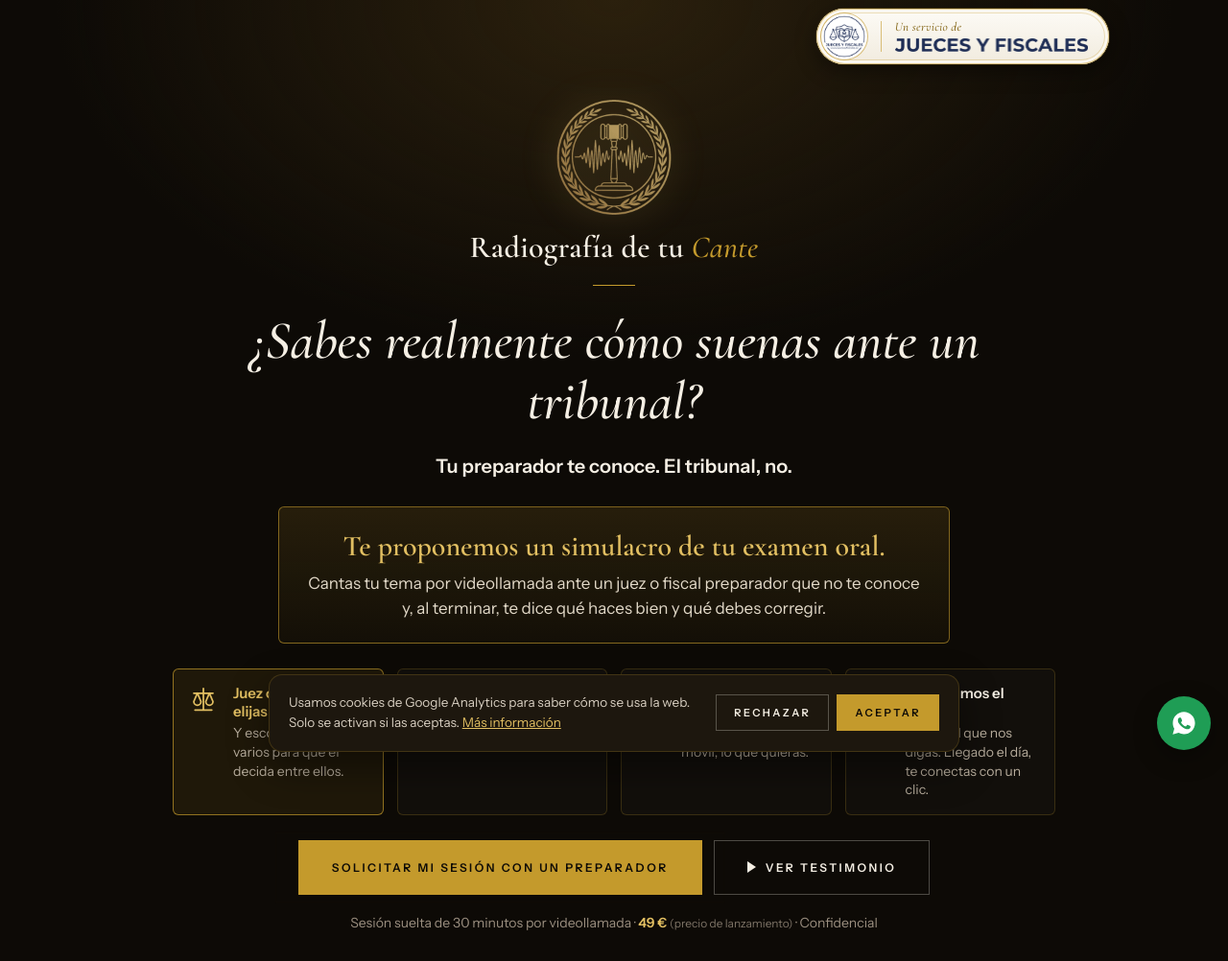
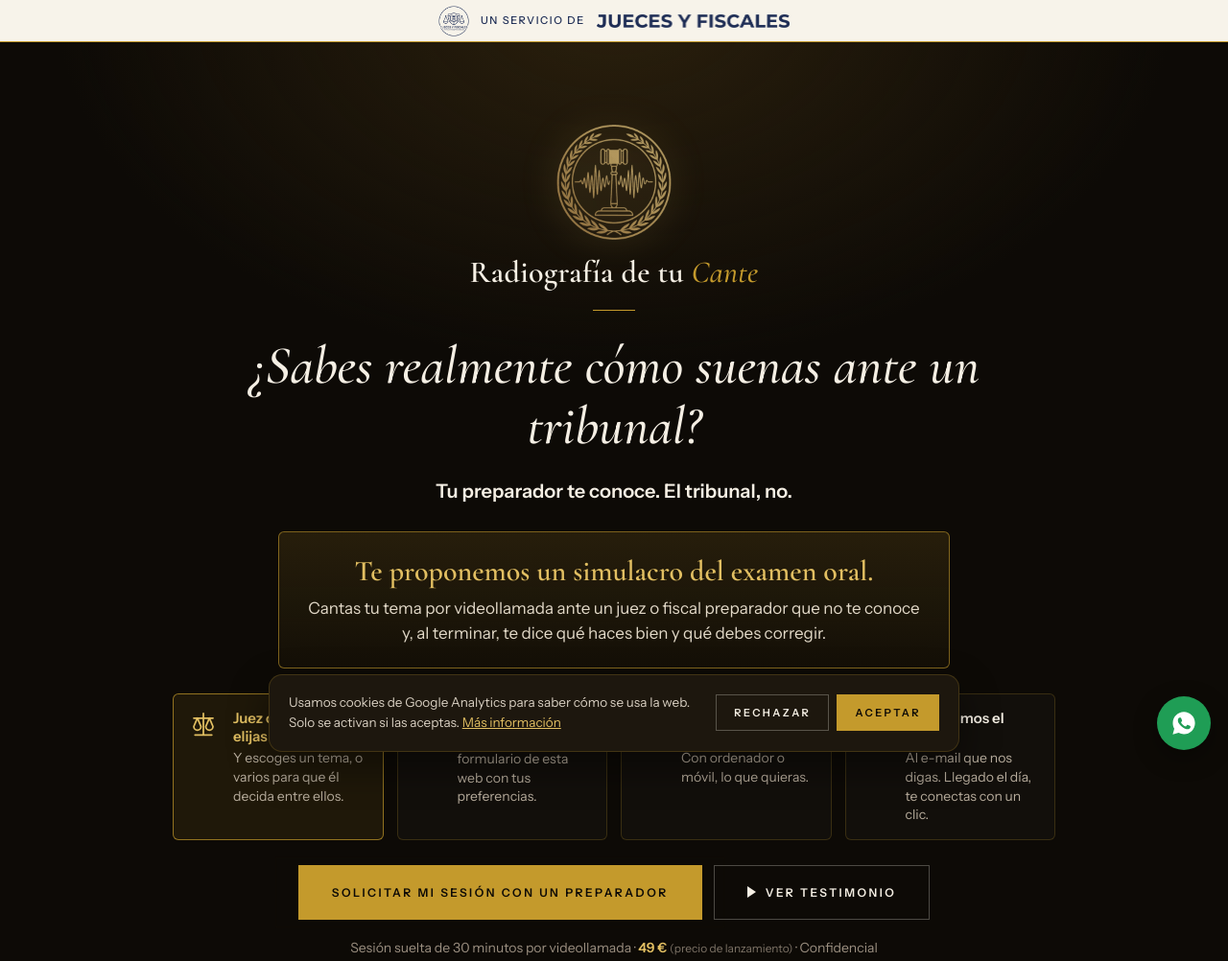
Before and after one commit to radiografiadetucante/radiografiadetucante.github.io, a plain HTML site: page index.html in a window 1280 px wide. Shown: the top 1002 px of the page at 96% size. Drawn offline with nearby package versions, Linux system fonts and the light colour scheme.

Commit message:
Franja «Un servicio de Jueces y Fiscales», simulacro del examen oral y texto de Sin registros
Co-Authored-By: Claude Opus 5.5 <noreply@anthropic.com>
Claude-Session: https://claude.ai/code/session_01MZUUop8Sw2GECrTcaPoest

```diff
--- a/index.html
+++ b/index.html
@@ -103,6 +103,29 @@
   }
 
   /* ---------- NAVEGACIÓN ---------- */
+  .jyf-bar {
+    display: flex; align-items: center; justify-content: center; gap: 10px;
+    height: 38px; padding: 0 12px;
+    background: #f7f3ea; border-bottom: 1px solid var(--gold);
+    text-decoration: none;
+  }
+  .jyf-bar.top { position: fixed; top: 0; left: 0; right: 0; z-index: 60; }
+  .jyf-bar.bottom { margin-top: 32px; margin-bottom: -36px; border-bottom: 0; border-top: 1px solid var(--gold); height: 46px; }
+  .jyf-bar .jb-logo { width: 28px; height: 28px; object-fit: contain; }
+  .jyf-bar .jb-pre { font-size: 10px; letter-spacing: 1.6px; text-transform: uppercase; color: #1e2d55; opacity: 0.75; font-weight: 500; }
+  .jyf-bar .jb-word { height: 12px; width: auto; display: block; }
+  .jyf-bar:hover .jb-pre { opacity: 1; }
+  .nav { top: 38px !important; }
+  @media (min-width: 900px) {
+    .jyf-bar { height: 44px; gap: 12px; }
+    .jyf-bar .jb-logo { width: 32px; height: 32px; }
+    .jyf-bar .jb-pre { font-size: 11px; }
+    .jyf-bar .jb-word { height: 14px; }
+    .nav { top: 44px !important; }
+    .progress { top: 44px !important; }
+  }
+  @media (max-width: 380px) { .jyf-bar { gap: 8px; } .jyf-bar .jb-pre { font-size: 9px; letter-spacing: 1.2px; } .jyf-bar .jb-word { height: 10px; } }
+
   .nav {
     position: fixed;
     top: 0; left: 0; right: 0;
@@ -191,7 +214,7 @@
     min-height: 100vh;
     display: flex;
     align-items: center;
-    padding: 104px 0 64px;
+    padding: 130px 0 64px;
     background: radial-gradient(ellipse 70% 55% at 50% 0%, #2b200d 0%, transparent 65%), var(--ink);
     overflow: hidden;
     text-align: center;
@@ -955,7 +978,7 @@
   /* Barra de progreso de lectura */
   .progress {
     position: fixed;
-    top: 0; left: 0;
+    top: 38px; left: 0;
     height: 2px;
     width: 100%;
     background: linear-gradient(90deg, var(--gold), var(--gold-2));
@@ -980,10 +1003,10 @@
 <div class="progress" id="progress" aria-hidden="true"></div>
 
 <!-- NAVEGACIÓN -->
+<a class="jyf-bar top" href="https://www.juecesyfiscales.es" target="_blank" rel="noopener"><img class="jb-logo" src="logo-jyf-azul.png" alt=""><span class="jb-pre">Un servicio de</span><img class="jb-word" src="jyf-texto.png" alt="Jueces y Fiscales"></a>
 <header class="nav" id="nav">
   <div class="wrap nav-inner">
     <a href="#" class="brand"><img src="sello.png" alt="" onerror="if(!this.dataset.f){this.dataset.f=1;this.src='https://radiografiadetucante.es/logo.png'}else{this.style.display='none'}"><span>Radiografía de tu Cante</span></a>
-    <a class="nav-by" href="https://www.juecesyfiscales.es" target="_blank" rel="noopener"><img class="nb-logo" src="logo-jyf-azul.png" alt=""><span class="nb-text"><span class="nb-pre">Un servicio de</span><img class="nb-word" src="jyf-texto.png" alt="Jueces y Fiscales"></span></a>
   </div>
 </header>
 
@@ -998,10 +1021,10 @@
     <p class="question in d3">¿Sabes realmente cómo suenas ante un tribunal?</p>
     <div class="in d5">
       <p class="contrast-head">Tu preparador te conoce. El tribunal, no.</p>
-      <p class="what"><b>Te proponemos un simulacro de tu examen oral.</b> Cantas tu tema por videollamada ante un juez o fiscal preparador que no te conoce y, al terminar, te dice qué haces bien y qué debes corregir.</p>
+      <p class="what"><b>Te proponemos un simulacro del examen oral.</b> Cantas tu tema por videollamada ante un juez o fiscal preparador que no te conoce y, al terminar, te dice qué haces bien y qué debes corregir.</p>
       <ul class="perks">
         <li class="hl"><svg viewBox="0 0 24 24"><path d="M12 3v18M5 21h14M4 7h16M7 7l-3 7a3 3 0 0 0 6 0L7 7zM17 7l-3 7a3 3 0 0 0 6 0l-3-7z"/></svg><b>Juez o fiscal, lo que elijas</b><span>Y escoges un tema, o varios para que él decida entre ellos.</span></li>
-        <li><svg viewBox="0 0 24 24"><rect x="5" y="3" width="14" height="18" rx="2"/><path d="M9 8h6M9 12h6M9 16h3"/></svg><b>Sin registros</b><span>Solo un formulario con tus preferencias.</span></li>
+        <li><svg viewBox="0 0 24 24"><rect x="5" y="3" width="14" height="18" rx="2"/><path d="M9 8h6M9 12h6M9 16h3"/></svg><b>Sin registros</b><span>Solo rellena el formulario de esta web con tus preferencias.</span></li>
         <li><svg viewBox="0 0 24 24"><rect x="2" y="4" width="14" height="10" rx="1.5"/><path d="M6 18h6M9 14v4"/><rect x="17" y="8" width="5" height="11" rx="1.2"/></svg><b>30 minutos de videollamada</b><span>Con ordenador o móvil, lo que quieras.</span></li>
         <li><svg viewBox="0 0 24 24"><rect x="3" y="6" width="13" height="12" rx="2"/><path d="M16 10l5-3v10l-5-3"/></svg><b>Te enviamos el enlace</b><span>Al e-mail que nos digas. Llegado el día, te conectas con un clic.</span></li>
       </ul>
@@ -1252,7 +1275,6 @@
   <div class="wrap foot">
     <div>
       <a href="#" class="brand" style="font-size:18px"><img src="sello.png" alt="" onerror="if(!this.dataset.f){this.dataset.f=1;this.src='https://radiografiadetucante.es/logo.png'}else{this.style.display='none'}">Radiografía de tu Cante</a>
-      <p class="foot-endorse"><a class="nav-by" href="https://www.juecesyfiscales.es" target="_blank" rel="noopener"><img class="nb-logo" src="logo-jyf-azul.png" alt=""><span class="nb-text"><span class="nb-pre">Un servicio de</span><img class="nb-word" src="jyf-texto.png" alt="Jueces y Fiscales"></span></a></p>
       <p style="margin-top:10px"><a href="tel:+34640863719">640 863 719</a> · <a href="mailto:info@radiografiadetucante.es">info@radiografiadetucante.es</a></p>
     </div>
     <div class="foot-links">
@@ -1262,6 +1284,7 @@
       <a href="preparadores.html">Preparadores</a>
     </div>
   </div>
+  <a class="jyf-bar bottom" href="https://www.juecesyfiscales.es" target="_blank" rel="noopener"><img class="jb-logo" src="logo-jyf-azul.png" alt=""><span class="jb-pre">Un servicio de</span><img class="jb-word" src="jyf-texto.png" alt="Jueces y Fiscales"></a>
 </footer>
 
 <!-- WHATSAPP -->
```
